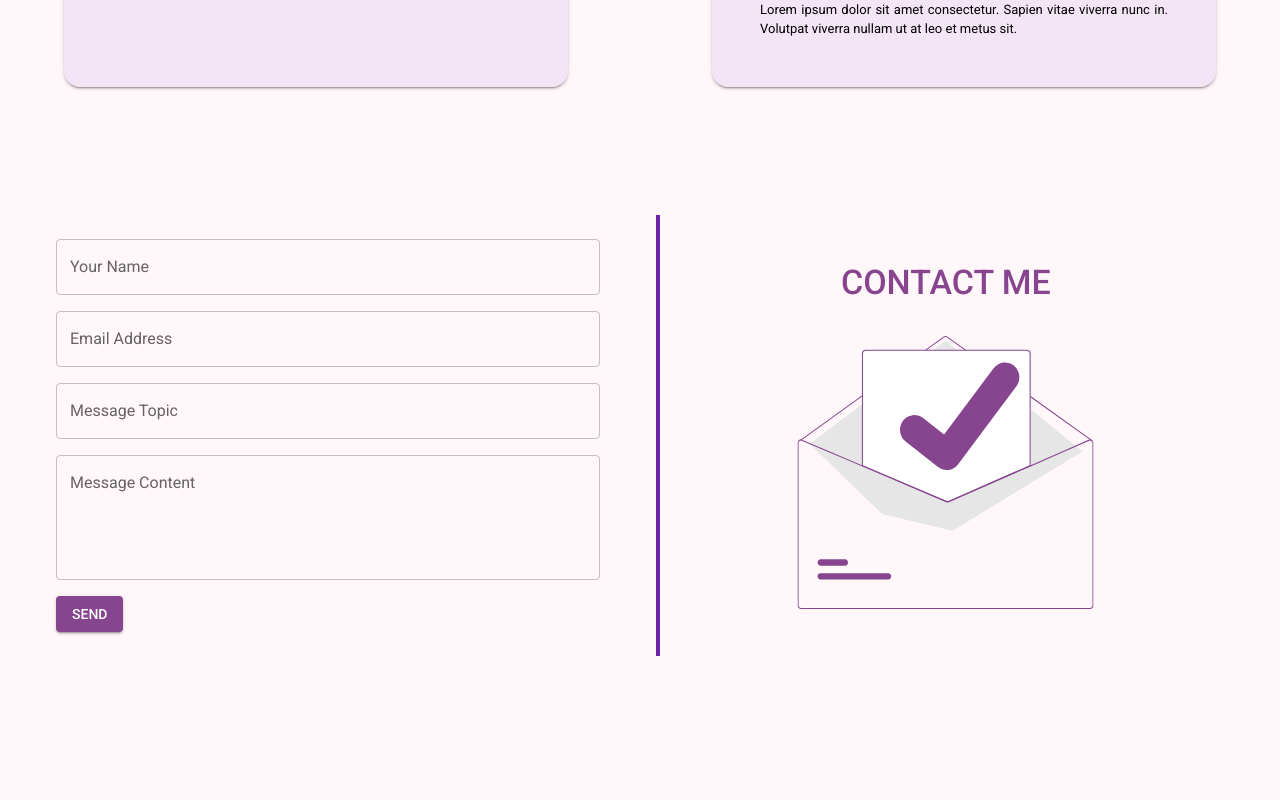
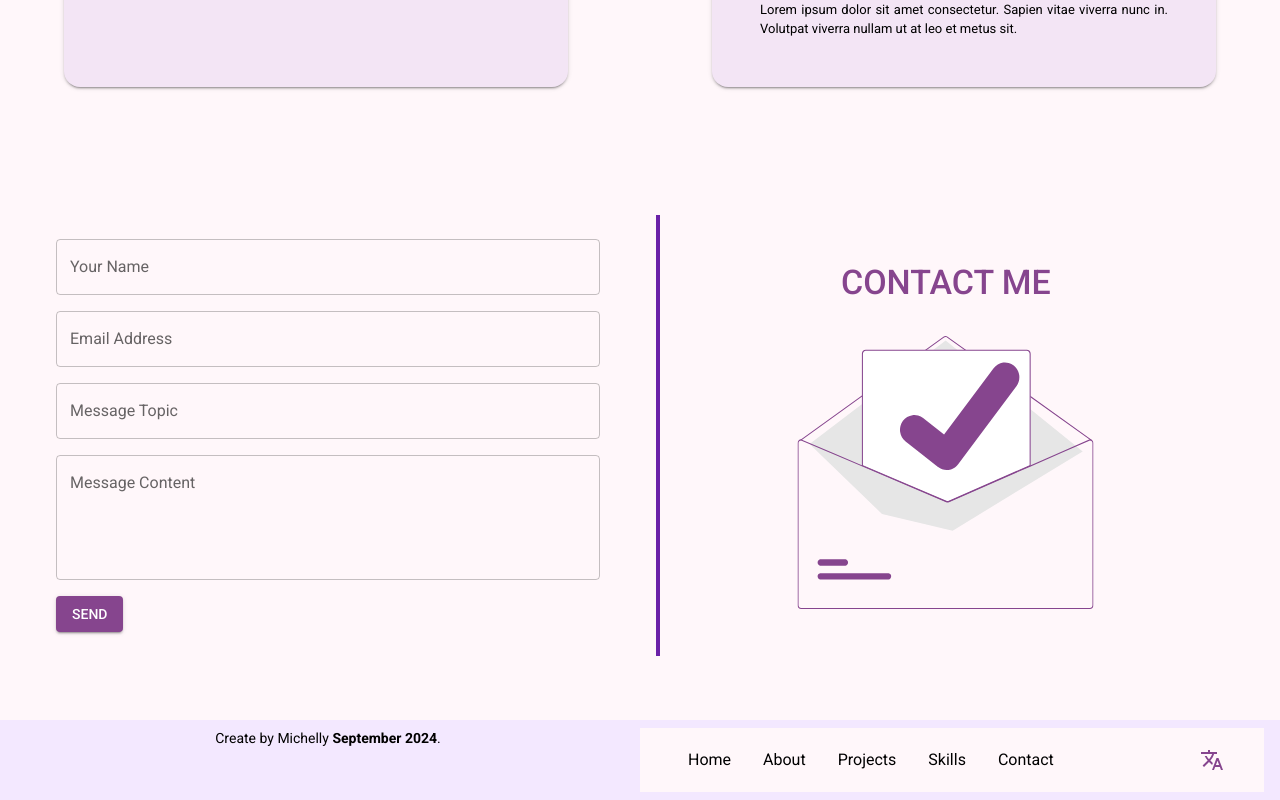
Before and after one commit to MichellyNonatto/Portifolio, a Next.js app in the folder my-app/: page /en in a window 1280 px wide. Shown: the part 818-1618 px from the top of the page. Before the commit the page ends 1506 px from the top, so only its background shows below. Built offline with nearby package versions, Linux system fonts and the light colour scheme.

Commit message:
feat: adding page footer

```diff
--- a/my-app/src/app/[locale]/(overview)/(contact)/page.tsx
+++ b/my-app/src/app/[locale]/(overview)/(contact)/page.tsx
@@ -3,6 +3,7 @@ import { Box, Typography } from "@mui/material";
 import Image from "next/image";
 import Email from "../../../../../public/emailSend.svg";
 import { useTranslations } from "next-intl";
+import { Footer } from "@/app/components/footer/layout";
 
 
 export default function Contact() {
@@ -10,9 +11,10 @@ export default function Contact() {
 
   return (
     <Box
-      className="flex m-8 justify-between gap-8"
+      className="flex flex-col gap-8"
       component="section"
     >
+      <div  className="flex m-8 justify-between gap-8">
       <div className="w-1/2">
         <FormsPresentation />
       </div>
@@ -34,6 +36,8 @@ export default function Contact() {
           className="w-auto h-auto"
         />
       </div>
+      </div>
+      <Footer />
     </Box>
 
   );
--- /dev/null
+++ b/my-app/src/app/components/footer/layout.tsx
@@ -0,0 +1,23 @@
+import { Box, Typography } from "@mui/material";
+import Navbar from "../navbar/layout";
+import { useLocale } from "next-intl";
+
+export const Footer = () => {
+    const locale = useLocale();
+
+    const formattedDate = new Intl.DateTimeFormat(locale, {
+        month: "long",
+        year: "numeric",
+    }).format(new Date());
+
+    return (
+        <Box className="flex bg-purple-100 w-full px-4 py-2">
+            <Typography variant="body2" className="w-1/2 text-center m-auto">
+                Create by Michelly <strong>{formattedDate}</strong>.
+            </Typography>
+            <Box className="w-1/2">
+                <Navbar className="bg-transparent" />
+            </Box>
+        </Box>
+    );
+};
--- a/my-app/src/app/components/navbar/layout.tsx
+++ b/my-app/src/app/components/navbar/layout.tsx
@@ -18,7 +18,11 @@ import { Link } from "@/i18n/routing";
 import { useState } from "react";
 import MenuOpenIcon from "@mui/icons-material/MenuOpen";
 
-const Navbar = () => {
+interface NavbarProps {
+  className?: string;
+}
+
+const Navbar = ({ className }: NavbarProps) => {
   const isMobile = useMediaQuery("(max-width:780px)");
   const t = useTranslations("Navbar");
 
@@ -43,7 +47,7 @@ const Navbar = () => {
 
   return (
     <Box
-      className="flex items-center text-center sticky top-0 z-1100 w-full h-16"
+      className={`flex items-center text-center sticky top-0 z-1100 w-full h-16 ${className ?? ""}`}
       component="nav"
       sx={{
         bgcolor: "background.default",
```
